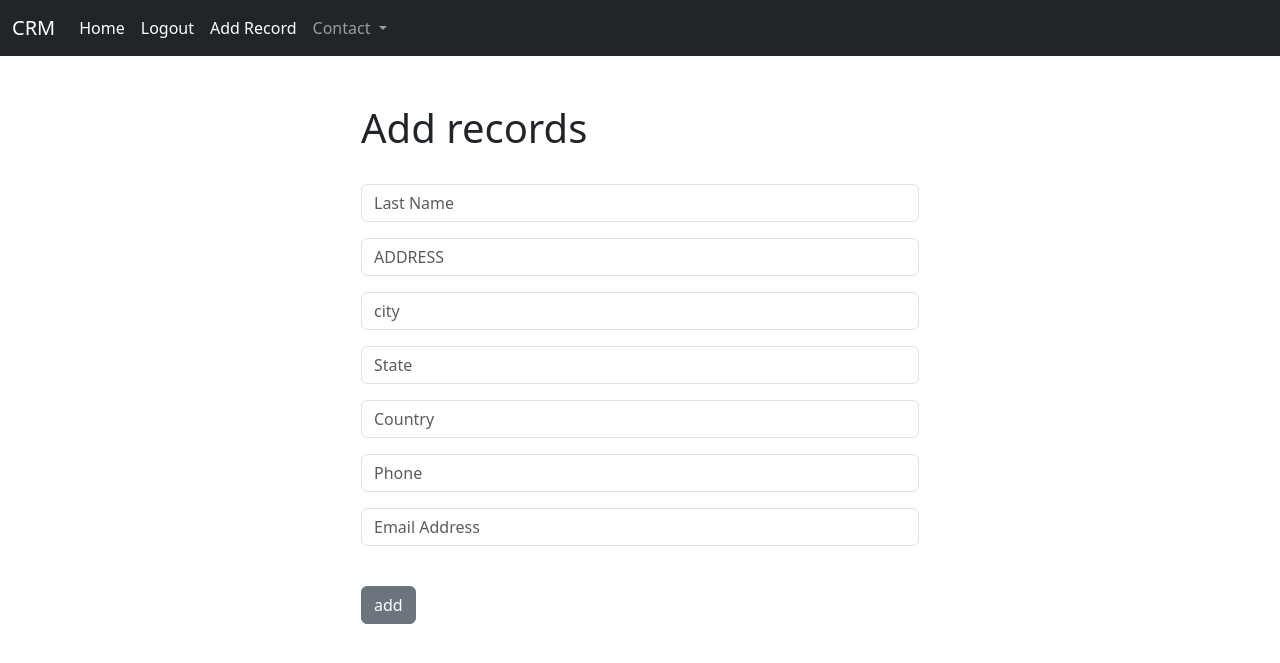
After one commit to RohanQ17/crm_dj, a Django app: page /add_record/ in a window 1280 px wide. The commit adds this page. Shown: the top 663 px of the page. Run offline with Django 5.2, Linux system fonts and the light colour scheme; a user stored in the database is signed in.

Commit message:
adding update , add record functionality

```diff
--- a/crmanagement/forms.py
+++ b/crmanagement/forms.py
@@ -1,8 +1,9 @@
 from django.contrib.auth.models import User
 from django.contrib.auth.forms import UserCreationForm
 from django import forms
+from .models import CRM
 class SignUpForm(UserCreationForm):
-	email = forms.EmailField(label="", widget=forms.TextInput(attrs={'class':'form-control', 'placeholder':'Email Address'}))
+	email = forms.EmailField(label="", widget=forms.TextInput(attrs={'class': 'form-control', 'placeholder':'Email Address'}))
 	first_name = forms.CharField(label="", max_length=100, widget=forms.TextInput(attrs={'class':'form-control', 'placeholder':'First Name'}))
 	last_name = forms.CharField(label="", max_length=100, widget=forms.TextInput(attrs={'class':'form-control', 'placeholder':'Last Name'}))
 
@@ -29,3 +30,17 @@ class SignUpForm(UserCreationForm):
 		self.fields['password2'].widget.attrs['placeholder'] = 'Confirm Password'
 		self.fields['password2'].label = ''
 		self.fields['password2'].help_text = '<span class="form-text text-muted"><small>Enter the same password as before, for verification.</small></span>'
+
+
+class Addrecordform(forms.ModelForm):
+	name = forms.CharField(label="", max_length=100,widget=forms.TextInput(attrs={'class': 'form-control', 'placeholder': 'Last Name'}))
+	email = forms.EmailField(label="", widget=forms.TextInput(attrs={'class': 'form-control', 'placeholder': 'Email Address'}))
+	address = forms.CharField(label="", max_length=100,widget=forms.TextInput(attrs={'class': 'form-control', 'placeholder': 'ADDRESS'}))
+	city = forms.CharField(label="", max_length=100,widget=forms.TextInput(attrs={'class': 'form-control', 'placeholder': 'city'}))
+	state = forms.CharField(label="", max_length=100,widget=forms.TextInput(attrs={'class': 'form-control', 'placeholder': 'State'}))
+	country = forms.CharField(label="", max_length=100,widget=forms.TextInput(attrs={'class': 'form-control', 'placeholder': 'Country'}))
+	phone = forms.CharField(label="", max_length=100,widget=forms.TextInput(attrs={'class': 'form-control', 'placeholder': 'Phone'}))
+
+	class Meta:
+		model = CRM
+		exclude = ("user",)
--- a/crmanagement/urls.py
+++ b/crmanagement/urls.py
@@ -6,5 +6,7 @@ urlpatterns = [
                 path('register/', views.register_user, name='register'),
                 path('logout/', views.logout_user, name='logout'),
                 path('record/<int:pk>/', views.see_record, name='see_record'),
-                path('delete_record/<int:pk>/', views.delete_record, name='delete_record')
+                path('delete_record/<int:pk>/', views.delete_record, name='delete_record'),
+                path('add_record/', views.add_record, name='add_record'),
+                path('update_record/<int:pk>/', views.update_record, name='update_record')
                ]
--- a/crmanagement/views.py
+++ b/crmanagement/views.py
@@ -1,12 +1,12 @@
 from django.shortcuts import render, redirect
 from django.contrib.auth import authenticate, login, logout
 from django.contrib import messages
-from .forms import SignUpForm
+from .forms import SignUpForm, Addrecordform
 from .models import CRM
 # Create your views here.
-records = CRM.objects.all()
+
 def home(request):
-
+    records = CRM.objects.all()
     context = {}
     #logic to see logging in
     if request.method == 'POST':
@@ -23,8 +23,6 @@ def home(request):
             return redirect('/')
     else:
         return render(request, 'home.html', {'records': records})
-
-
 
 
 def logout_user(request):
@@ -59,6 +57,39 @@ def delete_record(request, pk):
         del_record = CRM.objects.get(id=pk)
         del_record.delete()
 
-        recordie = CRM.objects.all()
+
         messages.success(request, "record deleted successfully")
-        return render(request,'home.html',{'records': recordie})
+        return redirect('home')
+
+
+
+
+def update_record(request, pk):
+    if request.user.is_authenticated:
+        old_record = CRM.objects.get(id=pk)
+        form = Addrecordform(request.POST or None, instance=old_record)
+        if form.is_valid():
+            form.save()
+            messages.success(request, "record updated successfully")
+            return redirect('home')
+        return render(request, 'update_record.html', {'form': form})
+    else:
+        messages.error(request, "Please login first")
+        return redirect('home')
+
+def add_record(request):
+    form = Addrecordform(request.POST or None)
+    if request.user.is_authenticated:
+
+        if request.method == 'POST':
+            if form.is_valid():
+                addedrec = form.save()
+                messages.success(request, "record added successfully")
+                records = CRM.objects.all()
+                return render(request, 'home.html', {'records': records})
+
+        return render(request, 'add_record.html', {'form':form})
+
+    else:
+        messages.error(request, "you must be logged in ")
+        return redirect('home')
--- /dev/null
+++ b/templates/add_record.html
@@ -0,0 +1,17 @@
+{% extends 'base.html' %}
+
+{% block content %}
+<div class="col-md-6 offset-md-3">
+    <h1>Add records </h1>
+        <br/>
+<form method="POST" action={% url 'add_record' %}>
+    {% csrf_token %}
+
+    {{ form.as_p }}
+
+    <br>
+    <button type="submit" class="btn btn-secondary">add</button>
+</form>
+
+</div>
+{% endblock %}
--- a/templates/navbar.html
+++ b/templates/navbar.html
@@ -9,15 +9,24 @@
         <li class="nav-item">
           <a class="nav-link active" aria-current="page" href="{% url 'home' %}">Home</a>
         </li>
-        <li class="nav-item">
-          <a class="nav-link active" aria-current="page" href="{% url 'home' %}">Login</a>
-        </li>
+          {% if user.is_authenticated %}
           <li class="nav-item">
-          <a class="nav-link active" aria-current="page" href="{% url 'logout' %}">Logout</a>
-        </li>
+                 <a class="nav-link active" aria-current="page" href="{% url 'logout' %}">Logout</a>
+          </li>
           <li class="nav-item">
-          <a class="nav-link active" aria-current="page" href="{% url 'register' %}">Register</a>
-        </li>
+                 <a class="nav-link active" aria-current="page" href="{% url 'add_record' %}">Add Record</a>
+          </li>
+              {% else %}
+              <li class="nav-item">
+                <a class="nav-link active" aria-current="page" href="{% url 'home' %}">Login</a>
+              </li>
+
+          <li class="nav-item">
+            <a class="nav-link active" aria-current="page" href="{% url 'register' %}">Register</a>
+          </li>
+
+          {% endif %}
+
         <li class="nav-item dropdown">
           <a class="nav-link dropdown-toggle" href="#" role="button" data-bs-toggle="dropdown" aria-expanded="false">
             Contact
--- a/templates/record.html
+++ b/templates/record.html
@@ -32,4 +32,7 @@
     <a href={% url 'home' %} class="btn btn-secondary"> Back </a>
 
     <a href={% url 'delete_record' record.id %} class="btn btn-danger"> Delete </a>
+
+    <a href={% url 'update_record' record.id %} class="btn btn-secondary"> Update </a>
+
 {% endblock %}
```
Also changed, not shown: templates/update_record.html (added, +17 -0 lines), db.sqlite3.
